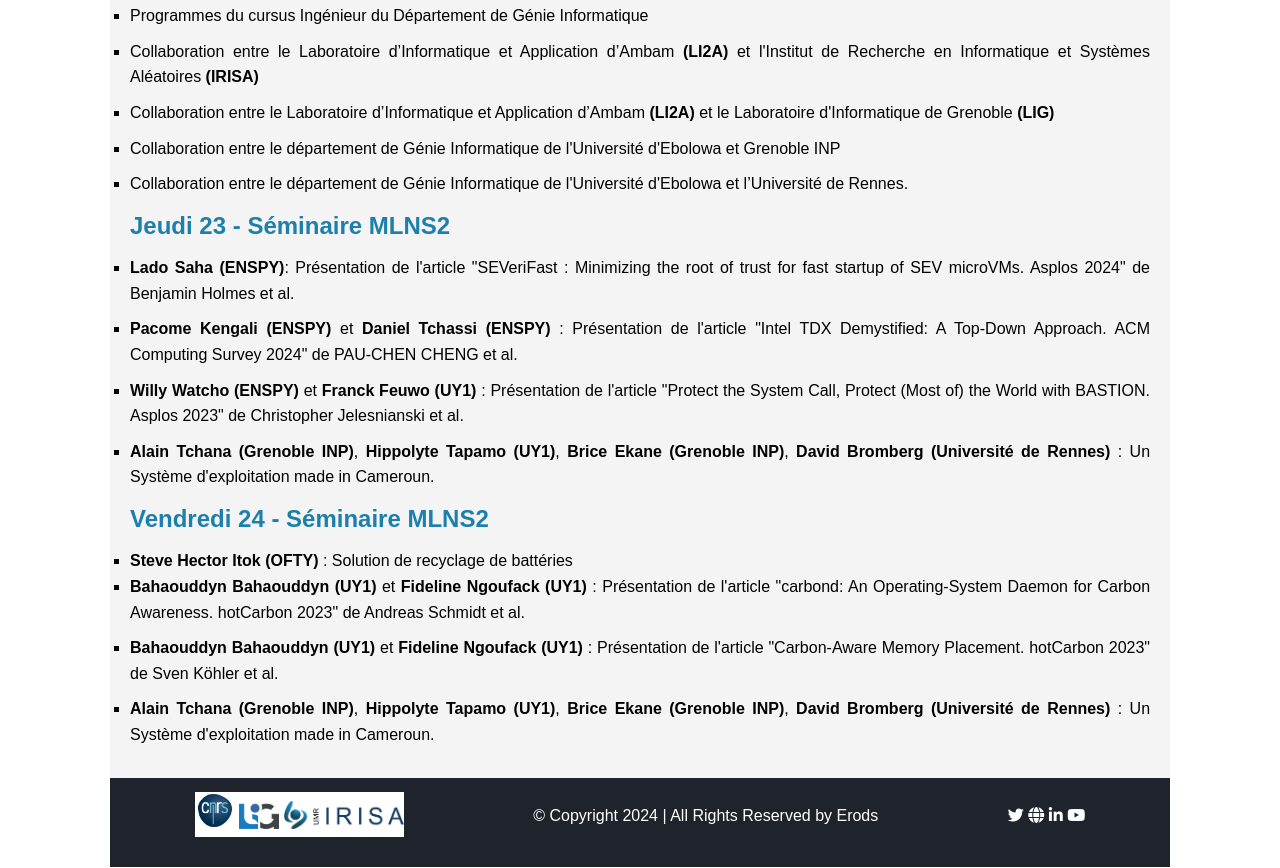
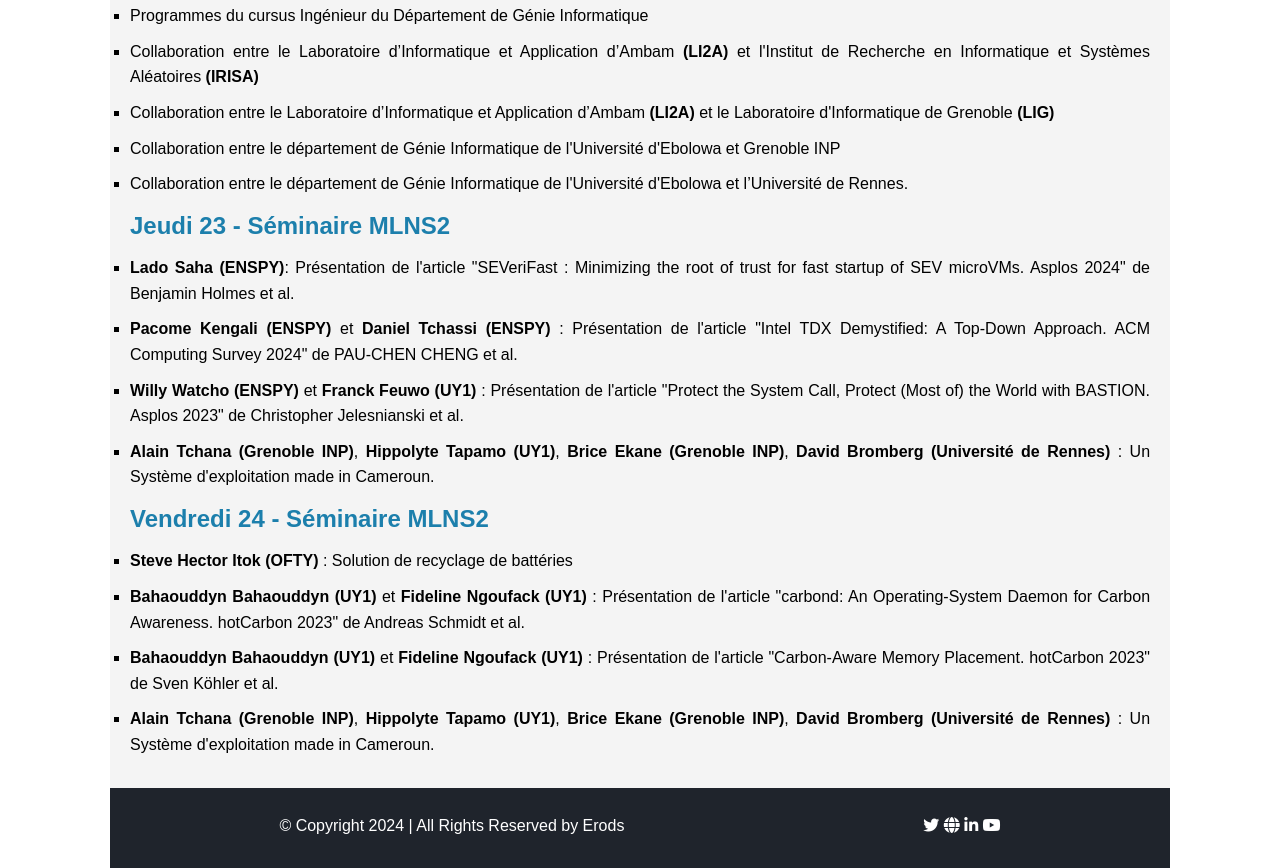
Before and after one commit to mlns2/workshop.io, a plain HTML site: page index.html in a window 1280 px wide. Shown: the part 583-1451 px from the top of the page. Drawn offline with Linux system fonts and the light colour scheme.

Commit message:
Update index.html

```diff
--- a/index.html
+++ b/index.html
@@ -208,7 +208,7 @@
 
             <h2 class="progr">Vendredi 24 - Séminaire MLNS2</h2>
             <ul>
-                <li> <strong>Steve Hector Itok (OFTY)</strong> : Solution de recyclage de battéries </li>
+                <li> <p><strong>Steve Hector Itok (OFTY)</strong> : Solution de recyclage de battéries</p> </li>
                 <li>
                     <p><strong>Bahaouddyn Bahaouddyn (UY1)</strong> et <strong>Fideline Ngoufack (UY1)</strong> : Présentation de l'article "carbond: An Operating-System Daemon for Carbon Awareness. hotCarbon 2023" de Andreas Schmidt et al.</p>
                 </li>
@@ -227,11 +227,7 @@
             <!-- Ajout du footer -->
         <footer class="footer" id="contact">
             <div class="container logo">
-                <div class="image">
-                    <img src="cnrs.png" alt="Logo CNRS" width="40">
-                    <img src="lig.png" alt="Logo IRISA" width="40">
-                    <img src="irisa.png" alt="Logo LIG" width="120">
-                </div>
+
                 <div class="erods">
                     <p>© Copyright 2024 | All Rights Reserved by Erods</p>
                 </div>
```
